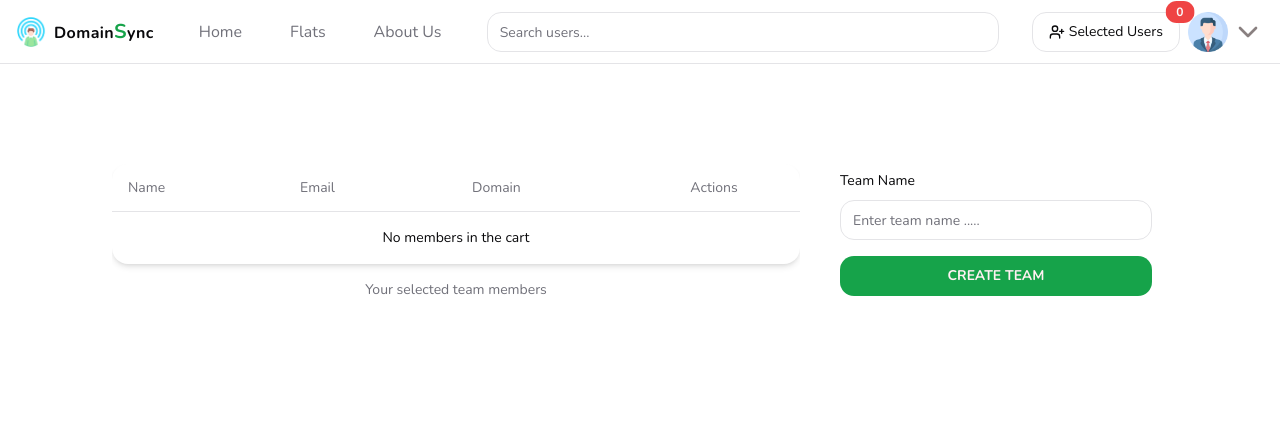
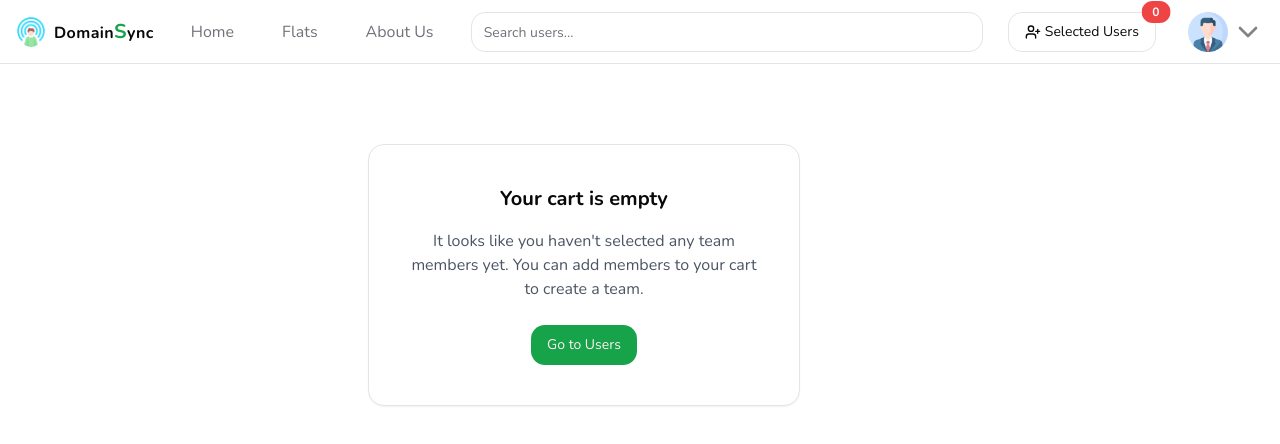
Before and after one commit to saifulaija/DomainSync-Heliverse, a React (Vite) app in the folder DomainSync-Client/: page /user-team-cart in a window 1280 px wide. Shown: the top 444 px of the page. Built offline with nearby package versions, Linux system fonts and the light colour scheme.

Commit message:
clear cart done

```diff
--- a/DomainSync-Client/src/components/shared/Header/Header.tsx
+++ b/DomainSync-Client/src/components/shared/Header/Header.tsx
@@ -322,7 +322,7 @@ const Header = () => {
             />
           </form>
 
-          <div className="flex items-center gap-2">
+          <div className="flex items-center gap-8">
             <Link to='/user-team-cart' className="relative flex items-center">
               <Button
                 // onClick={handleAddToTeam}
--- a/DomainSync-Client/src/form/TeamCartForm.tsx
+++ b/DomainSync-Client/src/form/TeamCartForm.tsx
@@ -47,12 +47,12 @@ const TeamCartForm = ({ users }:{users:IUser[]}) => {
     const teamData = {
       ...values,
       users: users.map((user:IUser) => ({
-        userId: user._id, // Include the user ID for each selected user
+        userId: user._id,
       })),
     };
 
     try {
-      const res = await createTeam(teamData).unwrap(); // Send the data to the backend
+      const res = await createTeam(teamData).unwrap();
 
       if (res?.data) {
         toast.success("Team created successfully");
--- a/DomainSync-Client/src/page/TeamCart/TeamCart.tsx
+++ b/DomainSync-Client/src/page/TeamCart/TeamCart.tsx
@@ -1,5 +1,4 @@
-// import { useAppSelector, useAppDispatch } from "@/redux/hokks";
-// import { removeFromCart } from "@/redux/features/user/userSlice";
+// import { removeFromCart, clearCart } from "@/redux/features/user/userSlice";
 // import {
 //   Table,
 //   TableBody,
@@ -10,8 +9,9 @@
 //   TableRow,
 // } from "@/components/ui/table";
 // import { Button } from "@/components/ui/button";
-// import { Trash } from "lucide-react";
+// import { Trash, XCircle } from "lucide-react";
 // import TeamCartForm from "@/form/TeamCartForm";
+// import { useAppDispatch, useAppSelector } from "@/redux/hokks";
 
 // const TeamCart = () => {
 //   const user = useAppSelector((state) => state.user);
@@ -21,12 +21,16 @@
 //     dispatch(removeFromCart({ _id: id }));
 //   };
 
+//   const handleClearCart = () => {
+//     dispatch(clearCart());
+//   };
+
 //   return (
-//     <div className="w-full">
+//     <div className="w-full p-20">
 //       <div className="container mx-auto">
-//         <div className="md:flex items-center gap-3">
-//           <div className="w-full">
-//             <Table>
+//         <div className="flex flex-col md:flex-row items-center gap-6">
+//           <div className="w-full md:w-2/3">
+//             <Table className="bg-white shadow-md rounded-lg">
 //               <TableCaption>Your selected team members</TableCaption>
 //               <TableHeader>
 //                 <TableRow>
@@ -37,30 +41,52 @@
 //                 </TableRow>
 //               </TableHeader>
 //               <TableBody>
-//                 {user.cartItems.map((member) => (
-//                   <TableRow key={member._id}>
-//                     <TableCell className="font-medium">{member.name}</TableCell>
-//                     <TableCell>{member.email}</TableCell>
-//                     <TableCell>{member.domain}</TableCell>
-//                     <TableCell className="text-center">
-//                       <Button
-//                         variant="outline"
-//                         size="sm"
-//                         onClick={() => handleDelete(member._id)}
-//                         className="flex items-center justify-center space-x-1"
-//                       >
-//                         <Trash className="w-4 h-4" />
-//                         <span>Delete</span>
-//                       </Button>
+//                 {user.cartItems.length > 0 ? (
+//                   user.cartItems.map((member) => (
+//                     <TableRow key={member._id} className="hover:bg-gray-50">
+//                       <TableCell className="font-medium">
+//                         {member.name}
+//                       </TableCell>
+//                       <TableCell>{member.email}</TableCell>
+//                       <TableCell>{member.domain}</TableCell>
+//                       <TableCell className="text-center">
+//                         <Button
+//                           variant="outline"
+//                           size="sm"
+//                           onClick={() => handleDelete(member._id)}
+//                           className="flex items-center justify-center space-x-1"
+//                         >
+//                           <Trash className="w-4 h-4" />
+//                           <span>Delete</span>
+//                         </Button>
+//                       </TableCell>
+//                     </TableRow>
+//                   ))
+//                 ) : (
+//                   <TableRow>
+//                     <TableCell colSpan={4} className="text-center py-4">
+//                       No members in the cart
 //                     </TableCell>
 //                   </TableRow>
-//                 ))}
+//                 )}
 //               </TableBody>
 //             </Table>
+//             {user.cartItems.length > 0 && (
+//               <div className="flex justify-end mt-4">
+//                 <Button
+//                   variant="destructive"
+//                   onClick={handleClearCart}
+//                   className="flex items-center space-x-2"
+//                 >
+//                   <XCircle className="w-5 h-5" />
+//                   <span>Clear Cart</span>
+//                 </Button>
+//               </div>
+//             )}
 //           </div>
 
-//           <div className="w-full">
-//            <TeamCartForm/>
+//           <div className="w-full md:w-1/3">
+//             <TeamCartForm users={user.cartItems} />
 //           </div>
 //         </div>
 //       </div>
@@ -70,9 +96,7 @@
 
 // export default TeamCart;
 
-
-
-
+import { useAppDispatch, useAppSelector } from "@/redux/hokks";
 import { removeFromCart, clearCart } from "@/redux/features/user/userSlice";
 import {
   Table,
@@ -86,11 +110,15 @@ import {
 import { Button } from "@/components/ui/button";
 import { Trash, XCircle } from "lucide-react";
 import TeamCartForm from "@/form/TeamCartForm";
-import { useAppDispatch, useAppSelector } from "@/redux/hokks";
+import { Link, useNavigate } from "react-router-dom";
+import { IUser } from "@/types/user";
+import { Card } from "@/components/ui/card";
+import { cn } from "@/lib/utils";
 
 const TeamCart = () => {
   const user = useAppSelector((state) => state.user);
   const dispatch = useAppDispatch();
+  const navigate = useNavigate();
 
   const handleDelete = (id: string) => {
     dispatch(removeFromCart({ _id: id }));
@@ -100,11 +128,32 @@ const TeamCart = () => {
     dispatch(clearCart());
   };
 
+  const handleGoToUsers = () => {
+    navigate("/users"); // Adjust the route as needed
+  };
+
+  // Transform CartItem to IUser
+  const cartItemsAsUsers: IUser[] = user.cartItems.map((item) => ({
+    _id: item._id,
+    name: item.name,
+    email: item.email,
+    domain: item.domain,
+    gender: item.gender,
+    availability: item.availability,
+    avatar: item.avatar,
+    isDeleted: item.isDeleted,
+    createdAt: item.createdAt,
+    updatedAt: item.updatedAt,
+    userQuantity: item.userQuantity,
+  }));
+
   return (
     <div className="w-full p-20">
       <div className="container mx-auto">
         <div className="flex flex-col md:flex-row items-center gap-6">
           <div className="w-full md:w-2/3">
+            {user.cartItems.length > 0 ? (
+              <>
                 <Table className="bg-white shadow-md rounded-lg">
                   <TableCaption>Your selected team members</TableCaption>
                   <TableHeader>
@@ -112,12 +161,13 @@ const TeamCart = () => {
                       <TableHead className="w-1/4">Name</TableHead>
                       <TableHead className="w-1/4">Email</TableHead>
                       <TableHead className="w-1/4">Domain</TableHead>
-                  <TableHead className="w-1/4 text-center">Actions</TableHead>
+                      <TableHead className="w-1/4 text-center">
+                        Actions
+                      </TableHead>
                     </TableRow>
                   </TableHeader>
                   <TableBody>
-                {user.cartItems.length > 0 ? (
-                  user.cartItems.map((member) => (
+                    {user.cartItems.map((member) => (
                       <TableRow key={member._id} className="hover:bg-gray-50">
                         <TableCell className="font-medium">
                           {member.name}
@@ -136,17 +186,9 @@ const TeamCart = () => {
                           </Button>
                         </TableCell>
                       </TableRow>
-                  ))
-                ) : (
-                  <TableRow>
-                    <TableCell colSpan={4} className="text-center py-4">
-                      No members in the cart
-                    </TableCell>
-                  </TableRow>
-                )}
+                    ))}
                   </TableBody>
                 </Table>
-            {user.cartItems.length > 0 && (
                 <div className="flex justify-end mt-4">
                   <Button
                     variant="destructive"
@@ -157,11 +199,38 @@ const TeamCart = () => {
                     <span>Clear Cart</span>
                   </Button>
                 </div>
+              </>
+            ) : (
+              <div className="flex justify-center items-center mx-auto lg:ml-64 ">
+                <Card
+                  className={cn(
+                    "flex flex-col items-center justify-center text-center p-4  md:p-10 max-w-lg w-full"
+                  )}
+                >
+                  <h2 className="text-xl font-semibold mb-4">
+                    Your cart is empty
+                  </h2>
+                  <p className="text-gray-600 mb-6">
+                    It looks like you haven't selected any team members yet. You
+                    can add members to your cart to create a team.
+                  </p>
+                  <Link to="/">
+                    <Button
+                      onClick={handleGoToUsers}
+                      className="flex items-center space-x-2"
+                    >
+                      <span>Go to Users</span>
+                    </Button>
+                  </Link>
+                </Card>
+              </div>
             )}
           </div>
 
           <div className="w-full md:w-1/3">
-            <TeamCartForm users={user.cartItems} />
+            {user.cartItems.length > 0 && (
+              <TeamCartForm users={cartItemsAsUsers} />
+            )}
           </div>
         </div>
       </div>
--- a/DomainSync-Client/src/types/user/index.ts
+++ b/DomainSync-Client/src/types/user/index.ts
@@ -1,10 +1,38 @@
-export interface IUser {
-    _id:string;
+// export interface IUser {
+//     _id:string;
+//   name: string;
+//   email: string;
+//   gender: "Male" | "Female";
+//   domain: string;
+//   availability: boolean;
+//   avatar?: string;
+//   isDeleted?: boolean;
+// }
+export interface CartItem {
+  _id: string;
   name: string;
   email: string;
-  gender: "Male" | "Female";
+  domain: string;
+  gender: string;
+  availability: boolean;
+  avatar: string;
+  isDeleted: boolean;
+  createdAt: string;
+  updatedAt: string;
+  userQuantity: number;
+}
+
+// Make sure CartItem extends IUser if needed
+export interface IUser {
+  _id: string;
+  name: string;
+  email: string;
+  gender: string;
   domain: string;
   availability: boolean;
-  avatar?: string;
-  isDeleted?: boolean;
+  avatar: string;
+  isDeleted: boolean;
+  createdAt: string;
+  updatedAt: string;
+  userQuantity: number;
 }
```
Lines whose indentation alone changed are shown as unchanged.
